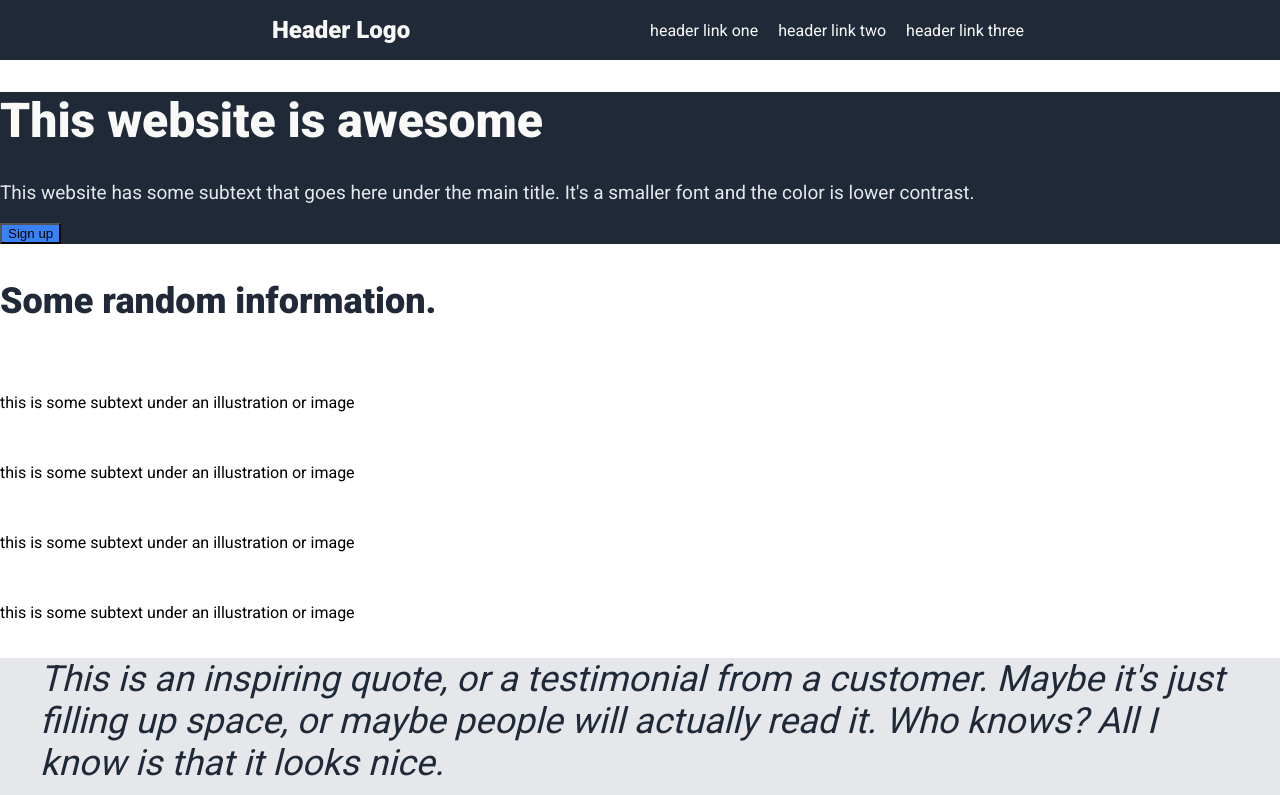
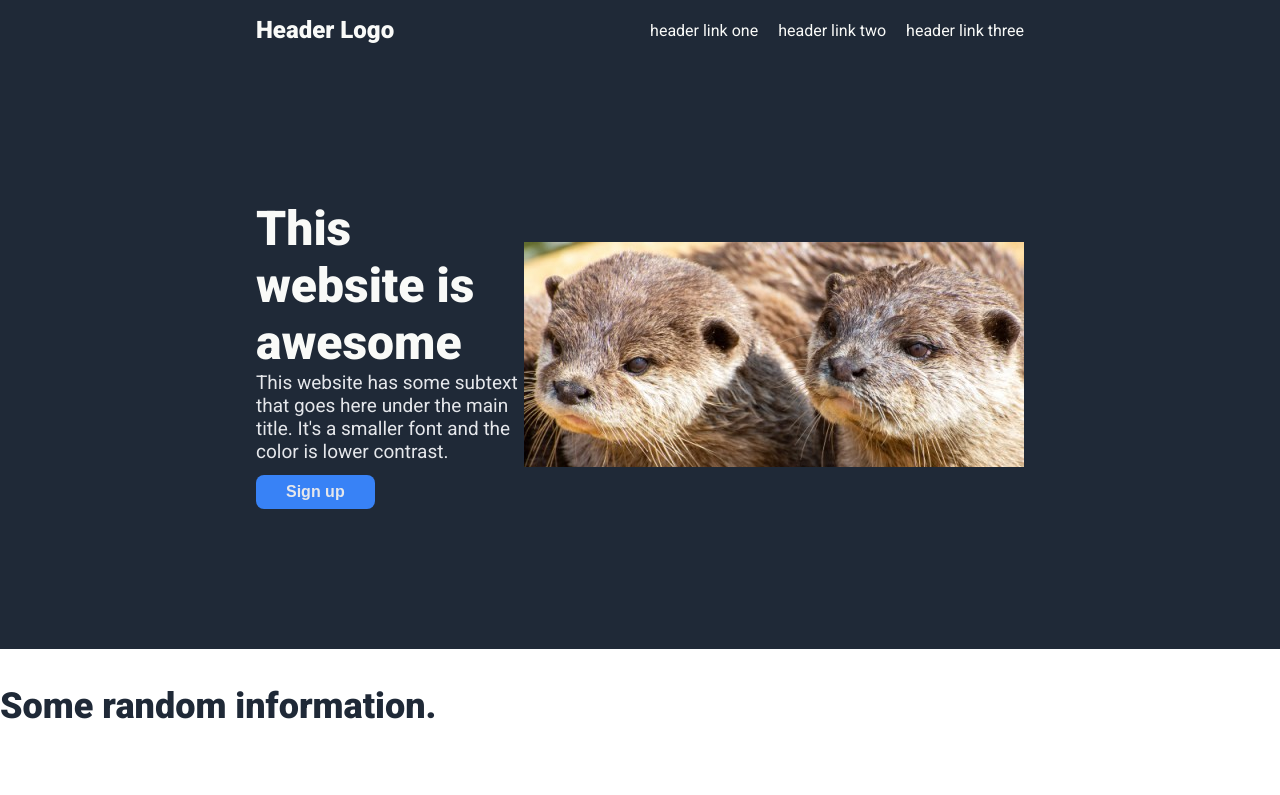
Before and after one commit to Noivellet/odin-landing, a plain HTML site: page index.html in a window 1280 px wide. Shown: the top 795 px of the page. Drawn offline with Linux system fonts and the light colour scheme.

Commit message:
Add hero section styling w/ image
Add an image to hero section, implement flex layout with a container
for text and styling. Make a few tweaks: add proper button styling,
make links in header actual <a> elements and style them, misc fixes.

```diff
--- a/css/styles.css
+++ b/css/styles.css
@@ -11,22 +11,33 @@ body {
   font-size: 48px;
   color: #F9FAF8;
   font-weight: 900;
+  margin: 0px;
 }
 
 .hero-secondary-text {
   font-size: 19px;
   color: #E5E7EB;
+  margin: 0px;
 }
 
 .header-logo-text {
   font-size: 24px;
   font-weight: 900;
   color: #F9FAF8;
-  margin: 16px;
+  margin: 16px 0px;
 }
 
 button, .cta {
   background-color: #3882F6;
+}
+
+button {
+  color: #E5E7EB;
+  padding: 8px 30px;
+  border: 0px;
+  border-radius: 8px;
+  font-size: 16px;
+  font-weight: bold;
 }
 
 .information-header-text {
@@ -41,6 +52,8 @@ button, .cta {
   background-color: #E5E7EB;
   color: #1F2937
 }
+
+/* Header styling */
 
 .header {
   padding: 0px 20%;
@@ -61,3 +74,24 @@ button, .cta {
   color: #F9FAF8;
   text-decoration: none;
 }
+
+/* Hero styling */
+
+.hero {
+  padding: 140px 20%;
+  display: flex;
+  justify-content: space-between;
+  align-items: center;
+}
+
+.hero-text-container {
+  width: 460px;
+}
+
+.hero-text-container p {
+  margin-bottom: 12px;
+}
+
+/* Main styling */
+
+/* Footer styling */
--- a/index.html
+++ b/index.html
@@ -20,11 +20,13 @@
     </ul>
   </div>
 
-  <div class="dark-background">
-    <h1 class="hero-text">This website is awesome</h1>
-    <p class="hero-secondary-text">This website has some subtext that goes here under the main title. It's a smaller font and the color is lower contrast.</p>
-    <button type="button">Sign up</button>
-    <img>
+  <div class="hero dark-background">
+    <div class="hero-text-container">
+      <h1 class="hero-text">This website is awesome</h1>
+      <p class="hero-secondary-text">This website has some subtext that goes here under the main title. It's a smaller font and the color is lower contrast.</p>
+      <button type="button">Sign up</button>
+    </div>
+    <img src="./static/otters-hero.jpg">
   </div>
 
   <div>
```
Also changed, not shown: static/otters-hero.jpg (added).
